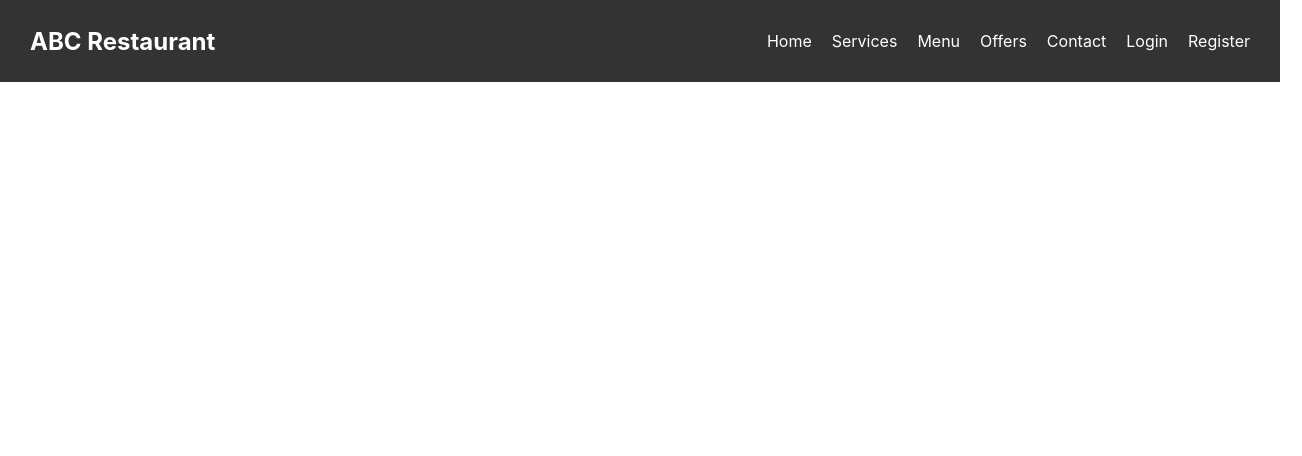
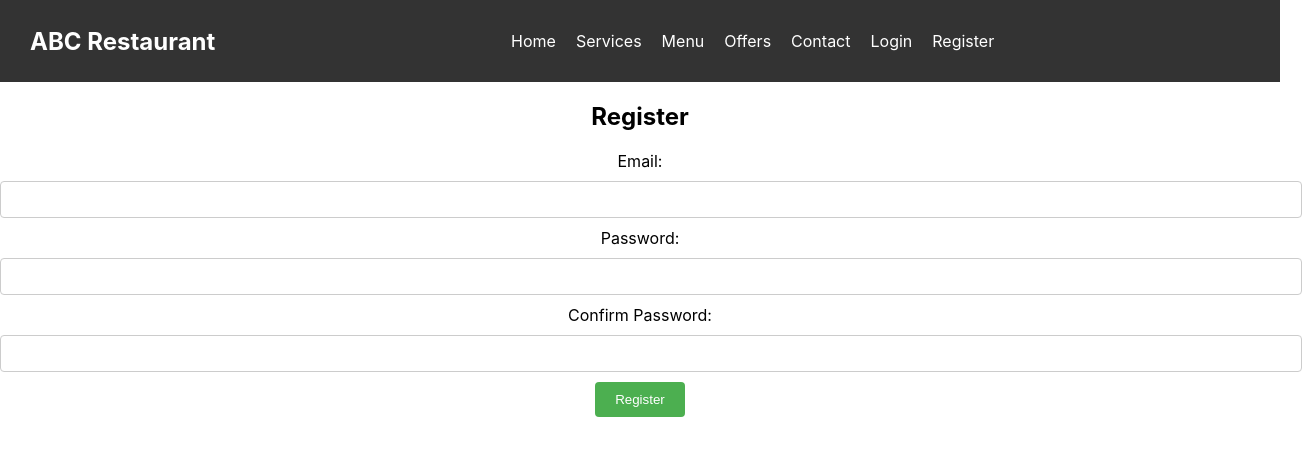
Before and after one commit to nussyy/Restaurant, a React (Create React App) app in the folder frontend/: page /register in a window 1280 px wide. Shown: the top 456 px of the page, 1302 px wide, since content can reach past the window. Built offline with nearby package versions, Linux system fonts and the light colour scheme.

Commit message:
created modal.css , menu.js and login as modal class

```diff
--- a/frontend/package.json
+++ b/frontend/package.json
@@ -10,6 +10,7 @@
     "@testing-library/jest-dom": "^5.17.0",
     "@testing-library/react": "^13.4.0",
     "@testing-library/user-event": "^13.5.0",
+    "axios": "^1.7.7",
     "react": "^18.3.1",
     "react-dom": "^18.3.1",
     "react-router-dom": "^6.26.1",
--- a/frontend/src/Routes.js
+++ b/frontend/src/Routes.js
@@ -8,6 +8,8 @@ import Offer from './components/Offer';
 import Reservations from './components/Reservations';
 import ContactUs from './components/ContactUs';
 import Header from './components/Header';
+import RegistrationForm from './components/Auth/RegistrationForm';
+import Login from './components/Auth/Login';
 
 const RoutesComponent= () => {
     return (
@@ -20,6 +22,8 @@ const RoutesComponent= () => {
                 <Route path="/offers" element={<Offer />} />
                 <Route path="/reservations" element={<Reservations />} />
                 <Route path="/contact" element={<ContactUs />} />
+                <Route path="/login" element={<Login />} />
+                <Route path="/register" element={<RegistrationForm />} />
             </Routes>
         </Router>
     );
--- /dev/null
+++ b/frontend/src/components/Auth/Login.js
@@ -0,0 +1,65 @@
+import React, { useState, forwardRef, useImperativeHandle } from 'react';
+import axios from 'axios';
+import '../Modal.css'; // CSS file for modal styles
+
+const Login = forwardRef((props, ref) => {
+  const [email, setEmail] = useState('');
+  const [password, setPassword] = useState('');
+  const [isModalOpen, setIsModalOpen] = useState(false); // State to manage modal visibility
+
+  // Expose functions to parent using ref
+  useImperativeHandle(ref, () => ({
+    openModal() {
+      setIsModalOpen(true);
+    }
+  }));
+
+  const handleSubmit = async (e) => {
+    e.preventDefault();
+    try {
+      const response = await axios.post('/api/auth/login', { email, password });
+      console.log(response.data);
+      closeModal();
+    } catch (error) {
+      console.error(error);
+    }
+  };
+
+  const closeModal = () => {
+    setIsModalOpen(false);
+  };
+
+  return (
+    <div>
+      {isModalOpen && (
+        <div className="modal">
+          <div className="modal-content">
+            <span className="close" onClick={closeModal}>
+              &times;
+            </span>
+            <h2>Login</h2>
+            <form onSubmit={handleSubmit}>
+              <label>Email:</label>
+              <input
+                type="email"
+                value={email}
+                onChange={(e) => setEmail(e.target.value)}
+                required
+              />
+              <label>Password:</label>
+              <input
+                type="password"
+                value={password}
+                onChange={(e) => setPassword(e.target.value)}
+                required
+              />
+              <button type="submit">Login</button>
+            </form>
+          </div>
+        </div>
+      )}
+    </div>
+  );
+});
+
+export default Login;
--- /dev/null
+++ b/frontend/src/components/Auth/RegistrationForm.js
@@ -0,0 +1,39 @@
+import React, { useState } from 'react';
+import axios from 'axios';
+
+function Register() {
+  const [email, setEmail] = useState('');
+  const [password, setPassword] = useState('');
+  const [confirmPassword, setConfirmPassword] = useState('');
+
+  const handleSubmit = async (e) => {
+    e.preventDefault();
+    if (password !== confirmPassword) {
+      alert('Passwords do not match!');
+      return;
+    }
+    try {
+      const response = await axios.post('/api/auth/register', { email, password });
+      console.log(response.data);
+    } catch (error) {
+      console.error(error);
+    }
+  };
+
+  return (
+    <div>
+      <h2>Register</h2>
+      <form onSubmit={handleSubmit}>
+        <label>Email:</label>
+        <input type="email" value={email} onChange={(e) => setEmail(e.target.value)} />
+        <label>Password:</label>
+        <input type="password" value={password} onChange={(e) => setPassword(e.target.value)} />
+        <label>Confirm Password:</label>
+        <input type="password" value={confirmPassword} onChange={(e) => setConfirmPassword(e.target.value)} />
+        <button type="submit">Register</button>
+      </form>
+    </div>
+  );
+}
+
+export default Register;
--- a/frontend/src/components/Header.js
+++ b/frontend/src/components/Header.js
@@ -1,64 +1,90 @@
-// Header.js
-import React from 'react';
+import React, { useRef } from 'react';
 import './Header.css';
+import { Link } from 'react-router-dom';
+import Login from '../components/Auth/Login';
 import { useNavigate } from 'react-router-dom';
 
 const Header = ({ userRole, isAuthenticated, onLogout }) => {
-  const navigate = useNavigate();
+  const loginModalRef = useRef(); // Ref for the Login modal
+
+  const navigate = useNavigate(); // Initialize the navigate function
 
   const handleLogout = () => {
     onLogout();
-    navigate('/login');
+    navigate('/login'); // Use navigate to redirect after logout
   };
+
+  const openLoginModal = () => {
+    if (loginModalRef.current) {
+      loginModalRef.current.openModal(); // Open the login modal
+    }
+  };
+
+
+
+  // const handleLogout = () => {
+  //   onLogout();
+  //   navigate('/login');
+  // };
+
+  // const openLoginModal = () => {
+  //   if (loginModalRef.current) {
+  //     loginModalRef.current.openModal(); // Open modal using the ref
+  //   }
+  // };
 
   return (
     <header className="header">
       <div className="logo">
-                <a href="/">ABC Restaurant</a>
+        <Link to="/">ABC Restaurant</Link>
       </div>
       <nav className="nav">
         <ul className="nav-links">
-                    <li><a href="/">Home</a></li>
-                    <li><a href="/services">Services</a></li>
-                    <li><a href="/menu">Menu</a></li>
-                    <li><a href="/offers">Offers</a></li>
-                    <li><a href="/contact">Contact</a></li>
-                    {isAuthenticated && (
+          <li><Link to="/">Home</Link></li>
+          <li><Link to="/services">Services</Link></li>
+          <li><Link to="/menu">Menu</Link></li>
+          <li><Link to="/offers">Offers</Link></li>
+          <li><Link to="/contact">Contact</Link></li>
+
+          {isAuthenticated ? (
             <>
               {userRole === 'Admin' && (
                 <>
-                  <li><a href="/admin-dashboard">Dashboard</a></li>
-                  <li><a href="/manage-users">Manage Users</a></li>
-                  <li><a href="/reports">Reports</a></li>
+                  <li><Link to="/admin-dashboard">Dashboard</Link></li>
+                  <li><Link to="/manage-users">Manage Users</Link></li>
+                  <li><Link to="/reports">Reports</Link></li>
                 </>
               )}
               {userRole === 'RestaurantStaff' && (
                 <>
-                  <li><a href="/staff-dashboard">Dashboard</a></li>
-                  <li><a href="/manage-reservations">Reservations</a></li>
-                  <li><a href="/manage-queries">Queries</a></li>
+                  <li><Link to="/staff-dashboard">Dashboard</Link></li>
+                  <li><Link to="/manage-reservations">Reservations</Link></li>
+                  <li><Link to="/manage-queries">Queries</Link></li>
                 </>
               )}
               {userRole === 'Customer' && (
                 <>
-                  <li><a href="/my-reservations">My Reservations</a></li>
-                  <li><a href="/profile">Profile</a></li>
+                  <li><Link to="/my-reservations">My Reservations</Link></li>
+                  <li><Link to="/profile">Profile</Link></li>
                 </>
               )}
-              <li><button onClick={handleLogout}>Logout</button></li>
+              <li>
+                <button onClick={handleLogout} className="logout-btn">Logout</button>
+              </li>
+            </>
+          ) : (
+            <>
+              <li>
+                {/* Trigger modal on click */}
+                <a href="#" onClick={openLoginModal}>Login</a>
+              </li>
+              <li><Link to="/register">Register</Link></li>
             </>
           )}
-
-          {!isAuthenticated && (
-            <>
-              <li><a href="/login">Login</a></li>
-              <li><a href="/register">Register</a></li>
-            </>
-          )}
-
         </ul>
-
       </nav>
+      {/* Include Login component and pass ref */}
+      <Login ref={loginModalRef} />
     </header>
   );
 };
--- a/frontend/src/components/Menu.js
+++ b/frontend/src/components/Menu.js
@@ -5,30 +5,30 @@
 
 
 
-import React, { useState, useEffect } from 'react';
-import axios from 'axios';
-import Category from './Category';
+// import React, { useState, useEffect } from 'react';
+// import axios from 'axios';
+// import Category from './Category';
 
-const Menu = () => {
-  const [categories, setCategories] = useState([]);
+// const Menu = () => {
+//   const [categories, setCategories] = useState([]);
 
-  useEffect(() => {
-    // Fetch menu categories from the API
-    axios.get('/api/menu')
-      .then(response => {
-        setCategories(response.data);
-      })
-      .catch(error => console.error('Error fetching menu categories:', error));
-  }, []);
+//   useEffect(() => {
+//     // Fetch menu categories from the API
+//     axios.get('/api/menu')
+//       .then(response => {
+//         setCategories(response.data);
+//       })
+//       .catch(error => console.error('Error fetching menu categories:', error));
+//   }, []);
 
-  return (
-    <div>
-      <h1>ABC Restaurant Menu</h1>
-      {categories.map(category => (
-        <Category key={category.id} category={category} />
-      ))}
-    </div>
-  );
-};
+//   return (
+//     <div>
+//       <h1>ABC Restaurant Menu</h1>
+//       {categories.map(category => (
+//         <Category key={category.id} category={category} />
+//       ))}
+//     </div>
+//   );
+// };
 
-export default Menu;
+// export default Menu;
--- /dev/null
+++ b/frontend/src/components/Modal.css
@@ -0,0 +1,57 @@
+/* Modal Styles */
+.modal {
+    display: flex;
+    align-items: center;
+    justify-content: center;
+    position: fixed;
+    z-index: 1;
+    left: 0;
+    top: 0;
+    width: 100%;
+    height: 100%;
+    background-color: rgba(0, 0, 0, 0.5); /* Modal background */
+  }
+
+  .modal-content {
+    background-color: white;
+    padding: 20px;
+    border-radius: 8px;
+    width: 400px;
+    text-align: center;
+    box-shadow: 0 4px 8px rgba(0, 0, 0, 0.1);
+    position: relative;
+  }
+
+  .close {
+    position: absolute;
+    top: 10px;
+    right: 20px;
+    font-size: 24px;
+    cursor: pointer;
+  }
+
+  h2 {
+    margin-bottom: 20px;
+  }
+
+  form input {
+    display: block;
+    width: 100%;
+    padding: 10px;
+    margin: 10px 0;
+    border-radius: 4px;
+    border: 1px solid #ccc;
+  }
+
+  form button {
+    padding: 10px 20px;
+    background-color: #4caf50;
+    color: white;
+    border: none;
+    border-radius: 4px;
+    cursor: pointer;
+  }
+
+  form button:hover {
+    background-color: #45a049;
+  }
```
Also changed, not shown: frontend/src/components/EmailVerification.js (added, +24 -0 lines), frontend/src/components/Login.js (added), 1 other file (tests, documents, lock files or other folders). Lines whose indentation alone changed are shown as unchanged.
